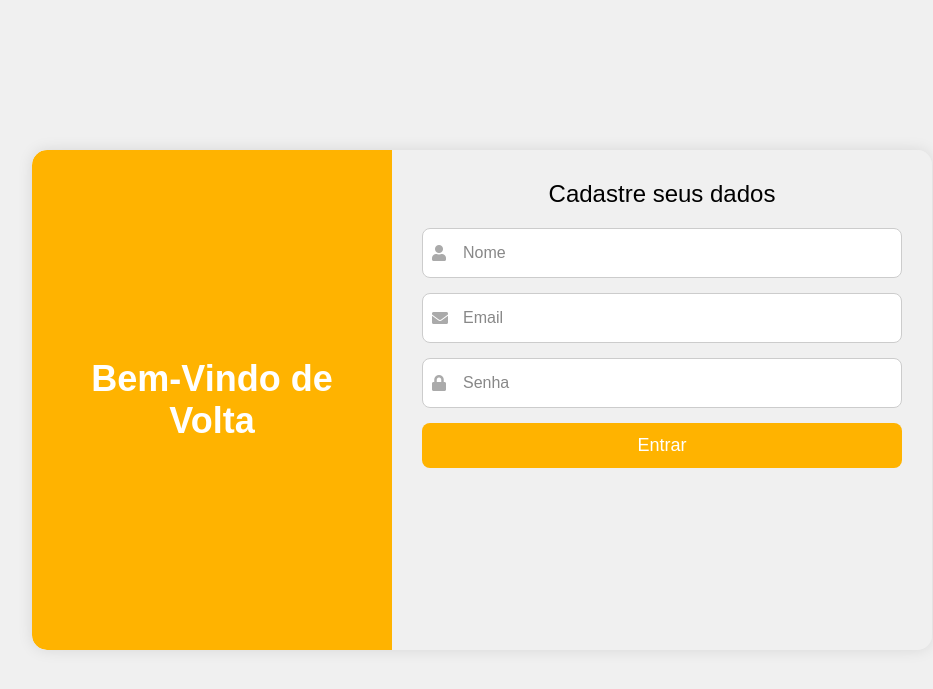
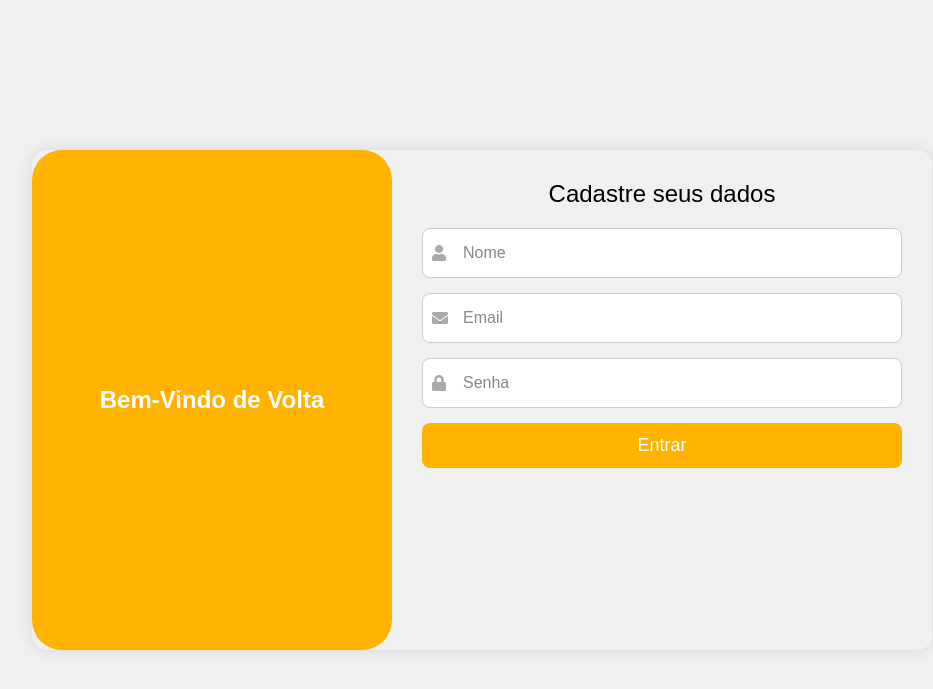
Before and after one commit to EricIkeda1/X4Glass, a Django app: page /login/ in a window 1280 px wide. Shown: the top 689 px of the page, without its empty margins (158-1091 px from the left). Run offline with Django 5.2, Linux system fonts and the light colour scheme.

Commit message:
Arredondamento da tela de Login

```diff
--- a/Frontend/GlassHub/GlassHubApp/static/style_login.css
+++ b/Frontend/GlassHub/GlassHubApp/static/style_login.css
@@ -23,17 +23,32 @@ body {
 }
 
 .welcome-section {
-    background-color: #FFB300;
     padding: 20px;
     width: 40%;
     display: flex;
     justify-content: center;
     align-items: center;
+    text-align: center;
+    background-color: transparent;
+    position: relative;
+}
+
+.welcome-section::before {
+    content: '';
+    position: absolute;
+    top: 0;
+    left: 0;
+    right: 0;
+    bottom: 0;
+    background-color: #FFB300;
+    border-radius: 30px;
+    z-index: -1;
+}
+
+.welcome-section h2 {
     color: white;
     font-size: 24px;
-    text-align: center;
-    border-top-left-radius: 15px;
-    border-bottom-left-radius: 15px;
+    z-index: 1;
 }
 
 .form-section {
```
